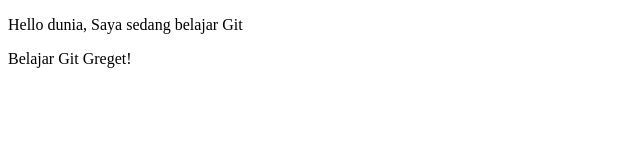
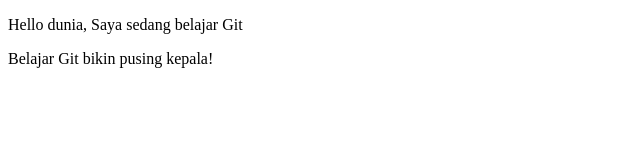
Before and after one commit to paskahruii/belajar-git, a plain HTML site: page index.html in a window 1280 px wide. Shown: the full height of the page, 0-640 px from the left. Drawn offline with Linux system fonts and the light colour scheme.

Commit message:
mengubah judul dan teks di body

```diff
--- a/index.html
+++ b/index.html
@@ -6,6 +6,6 @@
   </head>
   <body>
     <p>Hello dunia, Saya sedang belajar Git</p>
-    <p>Belajar Git Greget!</p>
+    <p>Belajar Git bikin pusing kepala!</p>
   </body>
 </html>
```
